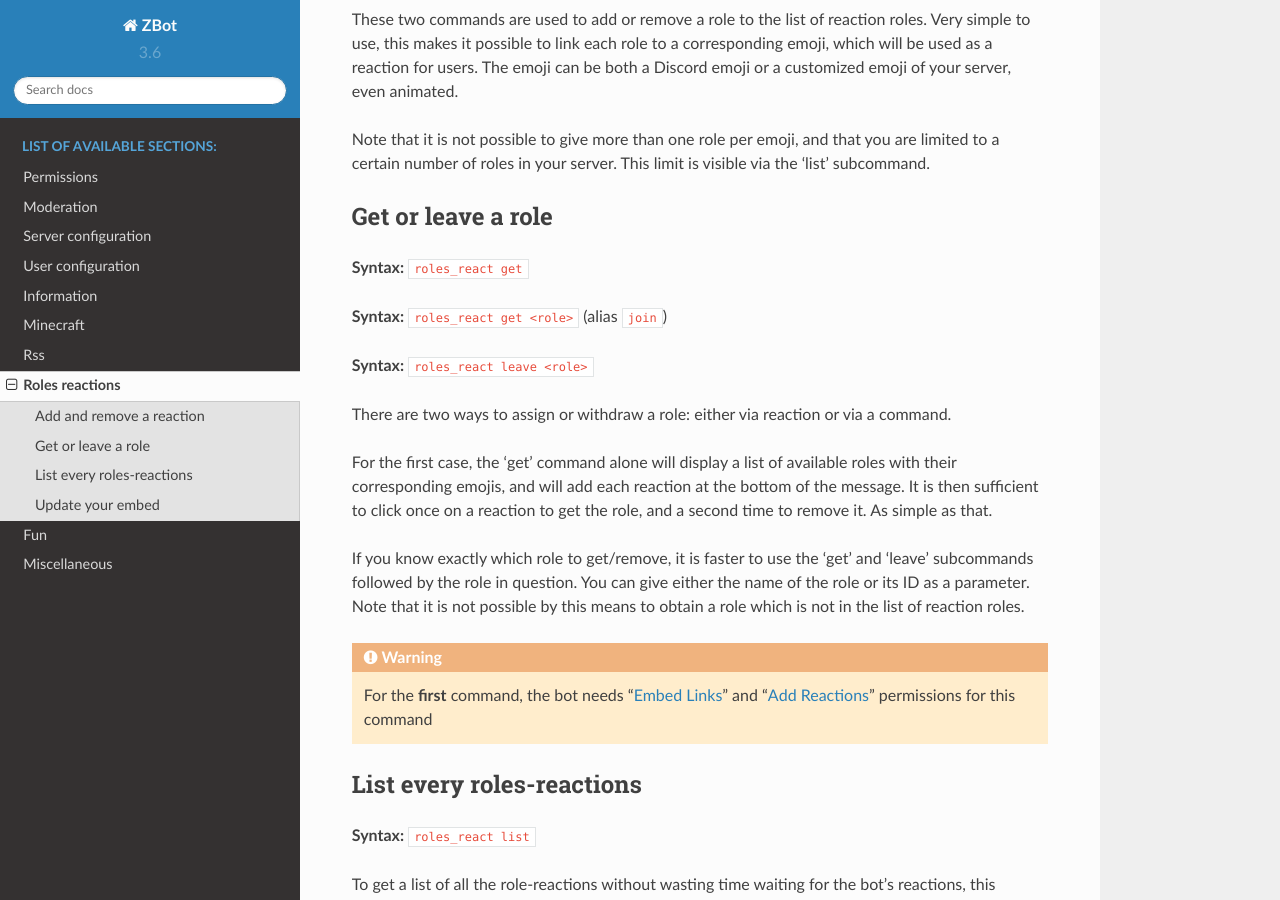
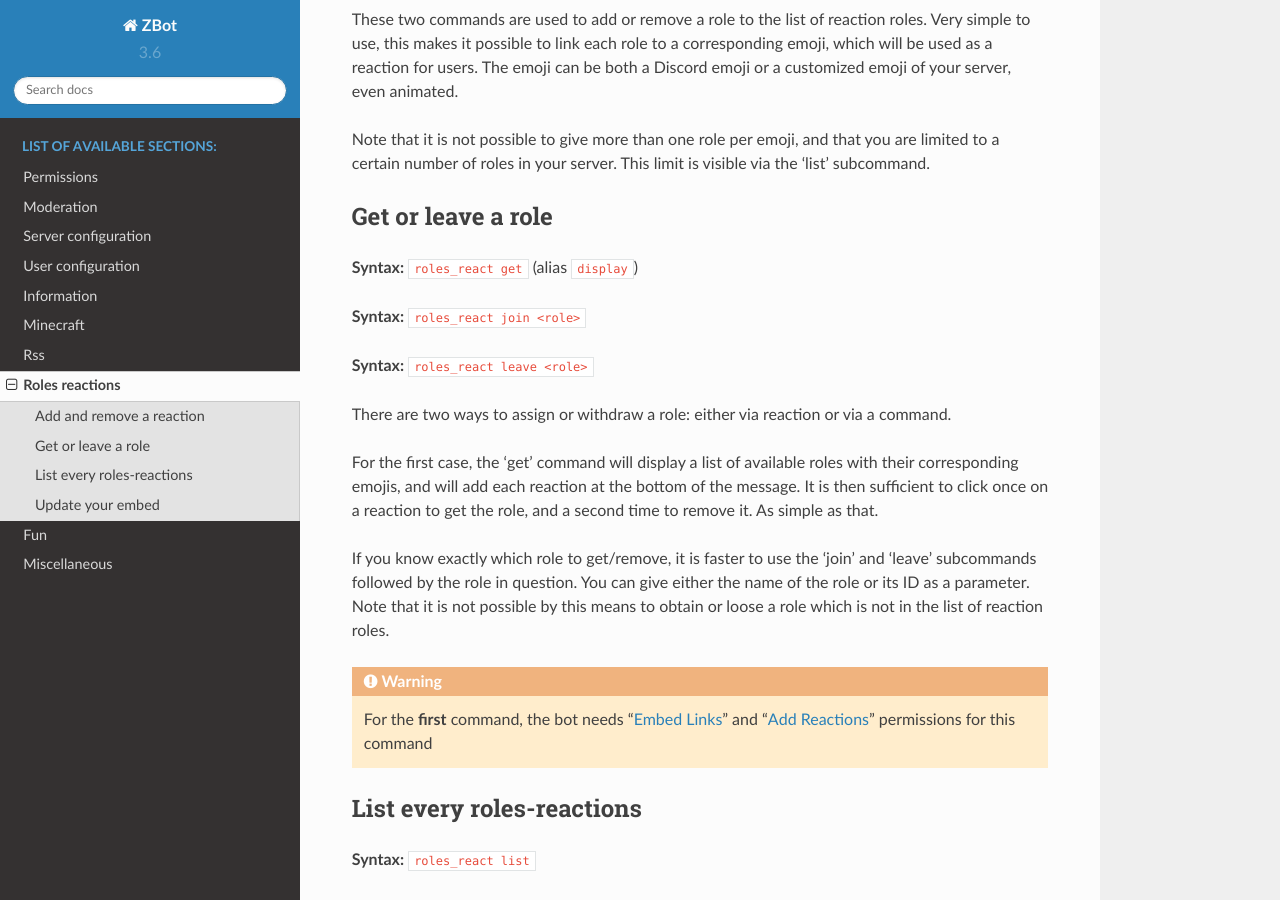
Before and after one commit to Axobot-org/Axobot, a Sphinx documentation site: the page built from docs/roles-reactions.rst, in a window 1280 px wide and 900 px high, scrolled down 498 px. Built offline with Sphinx 7.4.7 and the Read the Docs theme 2.0.0, drawn with Linux system fonts in a browser that asks for light colours.

Commit message:
[update] `roles_react` get/join cmds

```diff
--- a/docs/roles-reactions.rst
+++ b/docs/roles-reactions.rst
@@ -23,17 +23,17 @@ Note that it is not possible to give more than one role per emoji, and that you
 Get or leave a role
 -------------------
 
-**Syntax:** :code:`roles_react get`
+**Syntax:** :code:`roles_react get` (alias :code:`display`)
 
-**Syntax:** :code:`roles_react get <role>` (alias :code:`join`)
+**Syntax:** :code:`roles_react join <role>`
 
 **Syntax:** :code:`roles_react leave <role>`
 
 There are two ways to assign or withdraw a role: either via reaction or via a command.
 
-For the first case, the 'get' command alone will display a list of available roles with their corresponding emojis, and will add each reaction at the bottom of the message. It is then sufficient to click once on a reaction to get the role, and a second time to remove it. As simple as that.
+For the first case, the 'get' command will display a list of available roles with their corresponding emojis, and will add each reaction at the bottom of the message. It is then sufficient to click once on a reaction to get the role, and a second time to remove it. As simple as that.
 
-If you know exactly which role to get/remove, it is faster to use the 'get' and 'leave' subcommands followed by the role in question. You can give either the name of the role or its ID as a parameter. Note that it is not possible by this means to obtain a role which is not in the list of reaction roles.
+If you know exactly which role to get/remove, it is faster to use the 'join' and 'leave' subcommands followed by the role in question. You can give either the name of the role or its ID as a parameter. Note that it is not possible by this means to obtain or loose a role which is not in the list of reaction roles.
 
 
 .. warning:: For the **first** command, the bot needs "`Embed Links <perms.html#embed-links>`_" and "`Add Reactions <perms.html#add-reactions>`_" permissions for this command
```
Also changed, not shown: 1 other file.
